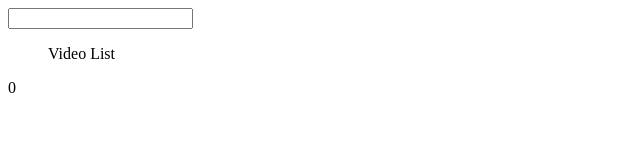
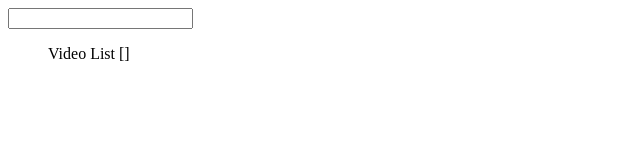
Before and after one commit to karolina-michalak/vue-video-finder, a Vue app: page / in a window 1280 px wide. Shown: the top 160 px of the page, without its empty margins (0-640 px from the left). Built offline with nearby package versions, Linux system fonts and the light colour scheme.

Commit message:
Prop validation

```diff
--- a/src/App.vue
+++ b/src/App.vue
@@ -1,8 +1,7 @@
 <template>
   <div>
     <SearchBar @termChange="onTermChange"></SearchBar>
-    <VideoList></VideoList>
-    {{ videos.length }}
+    <VideoList :videos="videos"></VideoList>
   </div>
 </template>
 
--- a/src/components/VideoList.vue
+++ b/src/components/VideoList.vue
@@ -1,12 +1,16 @@
 <template>
     <ul>
         Video List
+        {{ videos }}
     </ul>
 </template>
 
 <script>
 export default {
-    name: "VideoList"
+    name: "VideoList",
+    props: {
+        videos: Array
+    }
 }
 </script>
 
```
